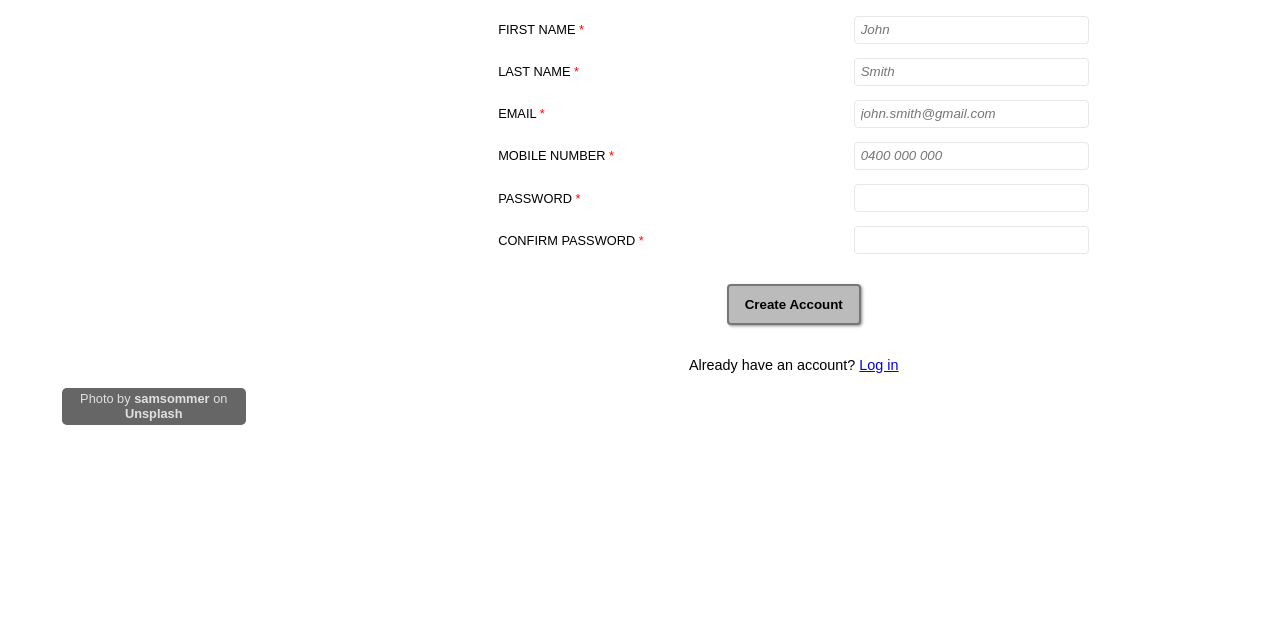
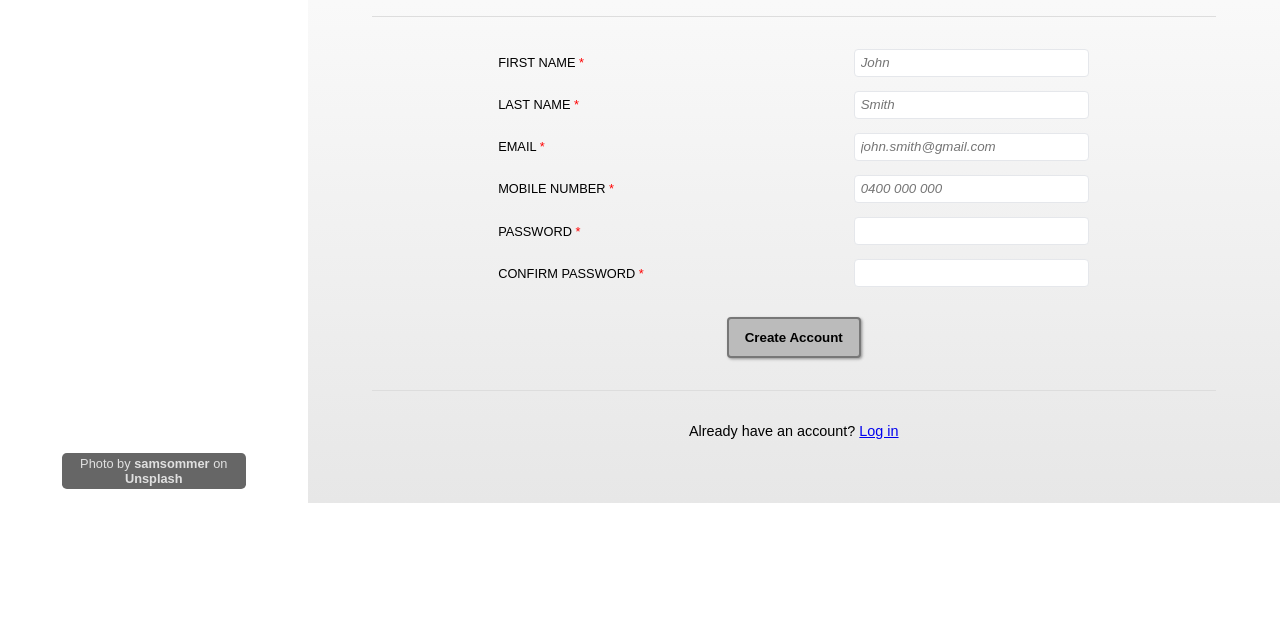
Before and after one commit to djfor5/sign-up-form, a plain HTML site: page index.html in a window 1280 px wide. Shown: the part 166-800 px from the top of the page. Drawn offline with Linux system fonts and the light colour scheme.

Commit message:
Add background styling to right pane
Add linear-gradient background to right pane, and subtle top and
bottom border to form.

```diff
--- a/css/styles.css
+++ b/css/styles.css
@@ -110,6 +110,7 @@ img {
 
 #right-pane {
   padding: 5% 5%;
+  background-image: linear-gradient(0deg, rgb(231, 231, 231), white);
 }
 
 .call-to-action {
@@ -120,8 +121,12 @@ form {
   margin-top: 2em;
   margin-bottom: 2em;
   padding: 0;
+  padding-top: 2em;
   margin-left: 0;
   margin-right: 0;
+  border-top: 1px solid #ddd;
+  padding-bottom: 2em;
+  border-bottom: 1px solid #ddd;
 }
 
 input {
```
